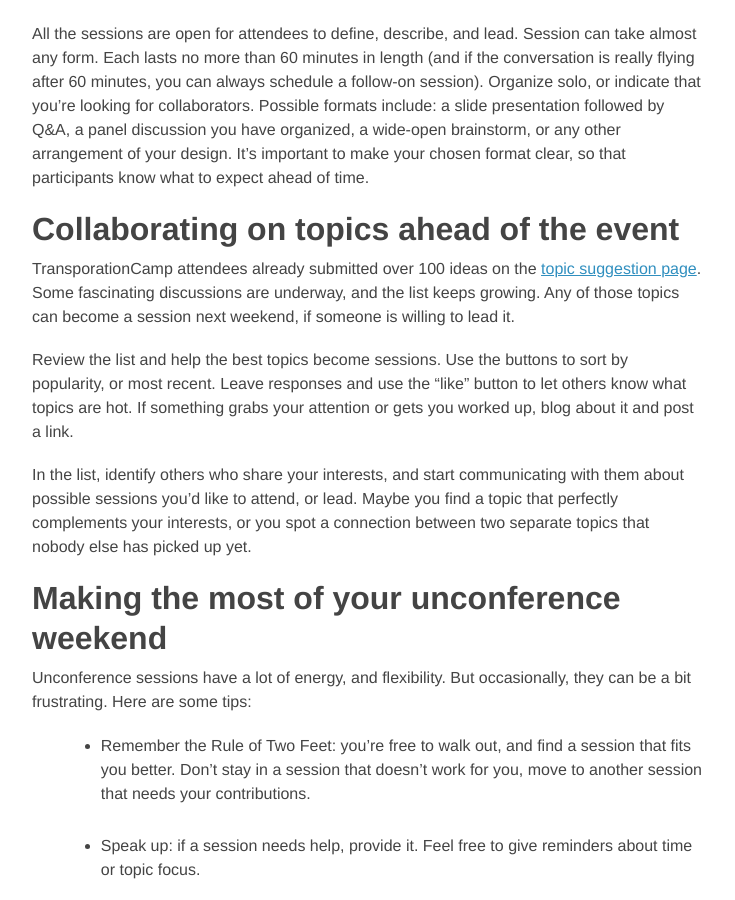
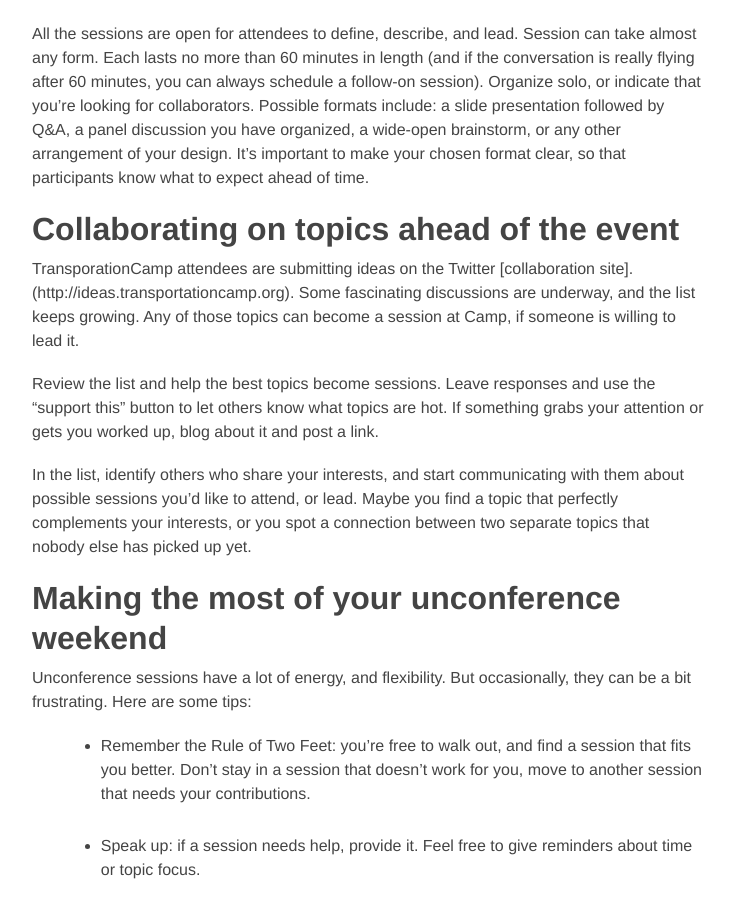
Before and after one commit to transpocamp/transportationcamp.org, a Jekyll site: the page built from _posts/2011-02-24-how-transportationcamp-works-the-essential-guide.markdown, in a window 1280 px wide and 900 px high, scrolled down 1320 px. Shown: the whole window, without its empty margins (272-1007 px from the left). Built offline with Jekyll 4.4.1, drawn with Linux system fonts in a browser that asks for light colours; nearby versions of some CDN libraries; Markdown is read by kramdown in place of the engine named in the settings.

Commit message:
Updated section on session proposals.

```diff
--- a/_posts/2011-02-24-how-transportationcamp-works-the-essential-guide.markdown
+++ b/_posts/2011-02-24-how-transportationcamp-works-the-essential-guide.markdown
@@ -51,9 +51,9 @@
 ## Collaborating on topics ahead of the event
 
 
-TransporationCamp attendees already submitted over 100 ideas on the [topic suggestion page](http://transportationcamp.org/topics/). Some fascinating discussions are underway, and the list keeps growing. Any of those topics can become a session next weekend, if someone is willing to lead it.
+TransporationCamp attendees are submitting ideas on the Twitter [collaboration site].(http://ideas.transportationcamp.org). Some fascinating discussions are underway, and the list keeps growing. Any of those topics can become a session at Camp, if someone is willing to lead it.
 
-Review the list and help the best topics become sessions. Use the buttons to sort by popularity, or most recent. Leave responses and use the “like” button to let others know what topics are hot. If something grabs your attention or gets you worked up, blog about it and post a link.
+Review the list and help the best topics become sessions. Leave responses and use the “support this” button to let others know what topics are hot. If something grabs your attention or gets you worked up, blog about it and post a link.
 
 In the list, identify others who share your interests, and start communicating with them about possible sessions you’d like to attend, or lead. Maybe you find a topic that perfectly complements your interests, or you spot a connection between two separate topics that nobody else has picked up yet.
 
```
